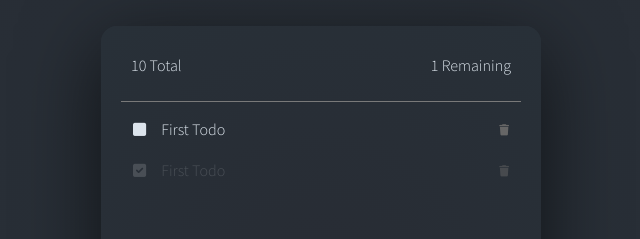
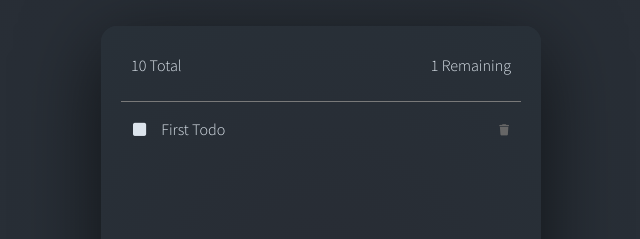
Before and after one commit to Joshy-Jose/Todo-Svelte-App, a Svelte app: page / in a window 1280 px wide. Shown: the part 104-343 px from the top of the page, without its empty margins (319-959 px from the left). Built offline with nearby package versions, Linux system fonts and the light colour scheme.

Commit message:
Organize Todo components

```diff
--- /dev/null
+++ b/src/components/Todo.svelte
@@ -0,0 +1,60 @@
+
+
+
+<li class="todo-list list-item-view">
+    <span>
+        <button class="btn btn-done fa-solid fa-square" />
+        <span>First Todo</span>
+    </span>
+    <button class="btn btn-delete fa-solid fa-trash" />
+</li>
+
+<style>
+      .btn {
+            color: inherit;
+            cursor: pointer;
+            font-size: 15px;
+            padding: 10px 12px;
+            border-radius: 2em;
+            background: none;
+            border: 0px solid;
+            transition: 250ms ease-out;
+        }
+
+        .btn:hover {
+            background: #1d2025;
+        }
+
+        .btn:focus {
+            outline: none;
+        }
+
+        .btn-delete {
+            color: #666;
+            font-size: 0.7em;
+        }
+        .app-body {
+            flex-grow: 1;
+            max-height: 600px;
+            overflow-x: hidden;
+        }
+
+        .todo-list:first-of-type {
+            border-top: 1px solid rgb(121, 121, 121);
+            padding-top: 10px;
+        }
+
+        .list-item-view {
+            padding-top: 5px;
+            padding-bottom: 0px;
+            display: flex;
+            align-items: center;
+            justify-content: space-between;
+        }
+
+
+        .completed {
+            color: #6a6f75;
+            opacity: 0.5;
+        }
+</style>
--- a/src/components/Todos.svelte
+++ b/src/components/Todos.svelte
@@ -1,26 +1,10 @@
-	<!-- List of actual todos -->
+<script>
+    import Todo from "./Todo.svelte";
+</script>
+
 <div class="app-body">
     <ul>
-
-			<li class="todo-list list-item-view">
-				<span>
-		<button class="btn btn-done fa-solid fa-square"></button>
-		<span>First Todo</span>
-				</span>
-				<button class="btn btn-delete fa-solid fa-trash"></button>
-			</li>
-
-			<li class="todo-list list-item-view completed">
-				<!-- <div class="list-item-view"> -->
-				<span>
-		<button class="btn btn-done"><i class="fa-solid fa-check-square"></i></button>
-		<span>First Todo</span>
-				</span>
-				<button class="btn btn-delete fa-solid fa-trash"></button>
-				<!-- </div> -->
-			</li>
-
-
+        <Todo />
     </ul>
 </div>
 
@@ -30,57 +14,9 @@
         -webkit-padding-start: 0;
         padding-left: 0px;
     }
-
-        .btn {
-            color: inherit;
-            cursor: pointer;
-            font-size: 15px;
-            padding: 10px 12px;
-            border-radius: 2em;
-            background: none;
-            border: 0px solid;
-            transition: 250ms ease-out;
-        }
-
-        .btn:hover {
-            background: #1d2025;
-        }
-
-        .btn:focus {
-            outline: none;
-        }
-
-        .btn-delete {
-            color: #666;
-            font-size: 0.7em;
-        }
     .app-body {
         flex-grow: 1;
         max-height: 600px;
         overflow-x: hidden;
     }
-
-        .todo-list:first-of-type {
-            border-top: 1px solid rgb(121, 121, 121);
-            padding-top: 10px;
-        }
-
-        .list-item-view {
-            padding-top: 5px;
-            padding-bottom: 0px;
-            display: flex;
-            align-items: center;
-            justify-content: space-between;
-        }
-
-
-
-         ::placeholder {
-            opacity: 0.3;
-        }
-
-        .completed {
-            color: #6a6f75;
-            opacity: 0.5;
-        }
 </style>
```
Lines whose indentation alone changed are shown as unchanged.
